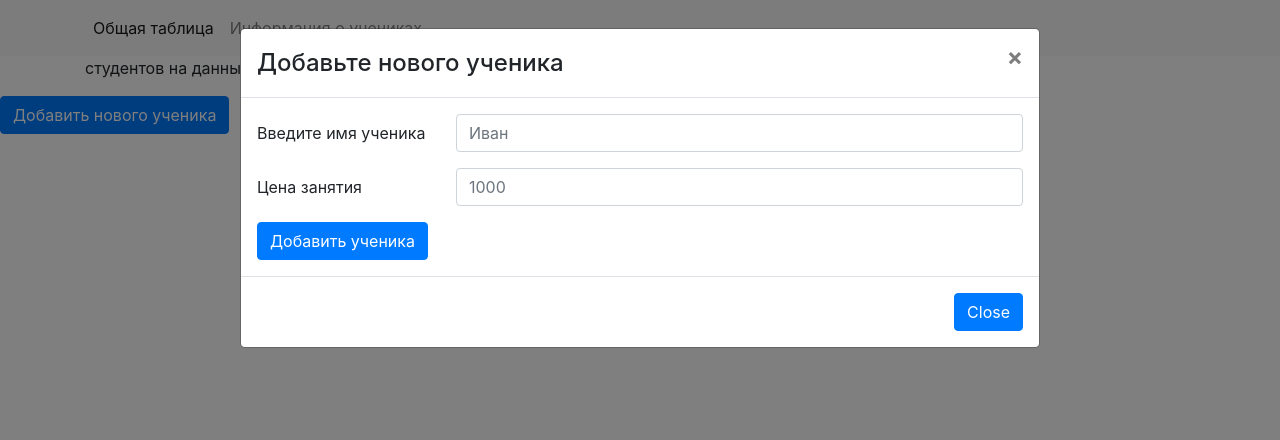
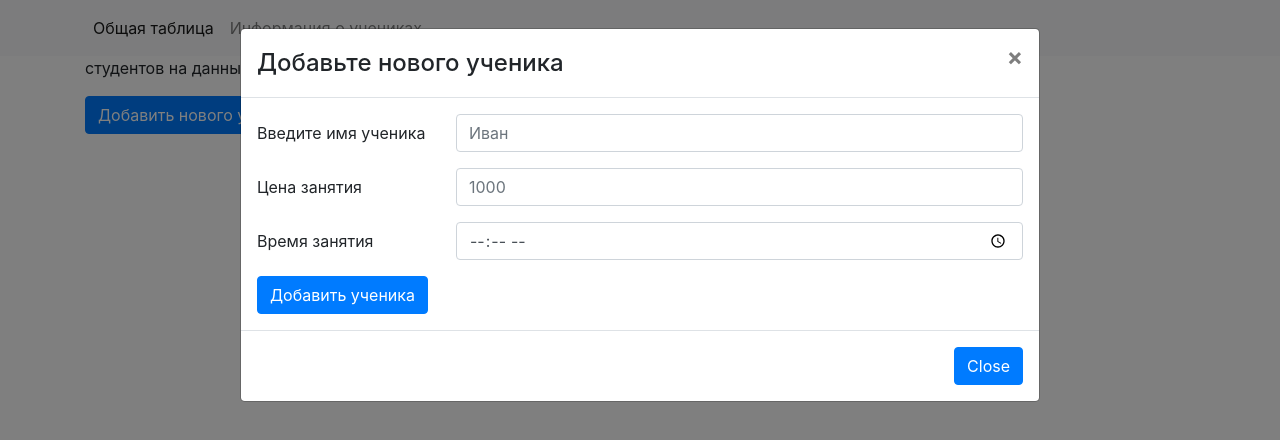
Before and after one commit to zhekablack97/crm-student, a React (Create React App) app: page / in a window 1280 px wide. Both pictures are taken after a click on the button "Добавить нового ученика". Shown: the top 440 px of the page. Built offline with nearby package versions, Linux system fonts and the light colour scheme.

Commit message:
add sort students time

```diff
--- a/src/components/FormAddStudent/FormAddStudent.tsx
+++ b/src/components/FormAddStudent/FormAddStudent.tsx
@@ -6,7 +6,7 @@ import Col from 'react-bootstrap/Col'
 import Row from 'react-bootstrap/Row'
 
 interface FormAddStudentProps {
-  onAdd(title:string, price:string): void
+  onAdd(title:string, price:string, target:string): void
   show: boolean
   onHide: () => void
 
@@ -15,7 +15,8 @@ interface FormAddStudentProps {
 const FormAddStudent: React.FC<FormAddStudentProps> = props =>{
   const {onAdd, show, onHide} = props
   const [name, setName] = useState<string>('')
-  const [price, setPrice] = useState<string>()
+  const [price, setPrice] = useState<string>('')
+  const [time, setTime] = useState<string>('')
 
   const changeHandler = (event: React.ChangeEvent<HTMLInputElement>) => {
     setName(event.target.value)
@@ -25,11 +26,16 @@ const FormAddStudent: React.FC<FormAddStudentProps> = props =>{
     setPrice(event.target.value)
   }
 
+  const changeHandlerTime = (event: React.ChangeEvent<HTMLInputElement>) => {
+    setTime(event.target.value)
+  }
+
   const addStudent = (event: any) => {
     if(name && price){
-      onAdd(name, price)
+      onAdd(name, price, time)
       setName('')
       setPrice('')
+      setTime('')
       onHide()
     }
   }
@@ -57,6 +63,14 @@ const FormAddStudent: React.FC<FormAddStudentProps> = props =>{
               <Form.Control required type="text" placeholder="1000" onChange={changeHandlerPrice} value={price} />
             </Col>
           </Form.Group>
+          <Form.Group controlId="formPlaintextName" as={Row}>
+            <Form.Label column sm="3">
+              Время занятия
+            </Form.Label>
+            <Col sm="9">
+              <Form.Control required type="time" placeholder="10:25" onChange={changeHandlerTime} value={time} />
+            </Col>
+          </Form.Group>
           <Button variant="primary" type="submit" onClick={addStudent}>
               Добавить ученика
           </Button>
--- a/src/components/ListStudents/ListStudents.sass
+++ b/src/components/ListStudents/ListStudents.sass
@@ -8,3 +8,5 @@
     &-signature
         opacity: 0.7
         font-size: 0.750em
+    &-time
+        font-size: 1.5em
--- a/src/components/ListStudents/ListStudents.tsx
+++ b/src/components/ListStudents/ListStudents.tsx
@@ -14,7 +14,9 @@ interface ListStudentsProps{
     onToggle: (id:number) => void
     onRemove: (id:number) => void
 }
-
+const sortByTime = (students: any) => {
+  students.sort((a: any, b: any) => a.time > b.time ? 1 : -1)
+}
 const ListStudents: React.FC<ListStudentsProps> = ({
   students,
   onRemove,
@@ -26,12 +28,13 @@ const ListStudents: React.FC<ListStudentsProps> = ({
   }
 
   const handleToggle = (studentId: IStudent['id']) => onToggle(studentId);
-
+  sortByTime(students);
   return(
     <ListGroup as="ul" variant="flush" >
-      {students.map(students => {
+      {
+      students.map(students => {
         const clasess = ['list-student']
-        const {name, checkStatus, id, price} = students
+        const {name, checkStatus, id, price, time} = students
 
         if(checkStatus){
           clasess.push('true-student')
@@ -41,13 +44,19 @@ const ListStudents: React.FC<ListStudentsProps> = ({
           <ListGroup.Item bsPrefix={clasess.join(' ')} as="li" key={id} >
             <Card bsPrefix="list-student-card">
               <Row>
-                <Col xl="10">
+                <Col xl="1" className="d-flex align-items-center">
+                  <Card.Text bsPrefix="list-student-time" as="span">
+                    {time}
+                  </Card.Text>
+                </Col>
+                <Col xl="9">
                   <Card.Title >
                     {name}
                   </Card.Title>
                   <Card.Text bsPrefix="list-student-signature">
                     Цена занятия {price} ₽
                   </Card.Text>
+
                 </Col>
                 <Col xl="2">
                   <Button onClick={() => handleToggle(id)}><FontAwesomeIcon icon={faPlus} /></Button>
--- a/src/interfaces.ts
+++ b/src/interfaces.ts
@@ -2,5 +2,6 @@ export interface IStudent {
     name: string
     id: number
     checkStatus: boolean
-    price: string
+    price: string,
+    time: string
 }
--- a/src/pages/StudentTabl.tsx
+++ b/src/pages/StudentTabl.tsx
@@ -11,12 +11,13 @@ export const StudentTablPage: React.FC = () => {
   const [students, setStudents] = useState<IStudent[]>([])
 
   // function add student
-  const addHandler = (name: string, price: string) => {
+  const addHandler = (name: string, price: string, time:string) => {
     const newStudent: IStudent = {
       name: name,
       id: Date.now(),
       checkStatus: false,
-      price: price
+      price: price,
+      time: time
 
     }
     setStudents(prev => [newStudent, ...prev])
@@ -56,21 +57,24 @@ export const StudentTablPage: React.FC = () => {
     <div className="students-tabl">
       <Container>
         <Row>
-        <Col>
+          <Col xs="12">
             <ListStudents
               students={students}
               onToggle={toggleHandler}
               onRemove={removeHandler}
               />
           </Col>
-        </Row>
-      </Container>
+          <Col>
             <Button
               variant="primary"
               onClick={() => setModalShow(true)}
             >
               Добавить нового ученика
             </Button>
+          </Col>
+        </Row>
+      </Container>
+
       <FormAddStudent
         show={modalShow}
         onHide={() => setModalShow(false)}
```
Lines whose indentation alone changed are shown as unchanged.
